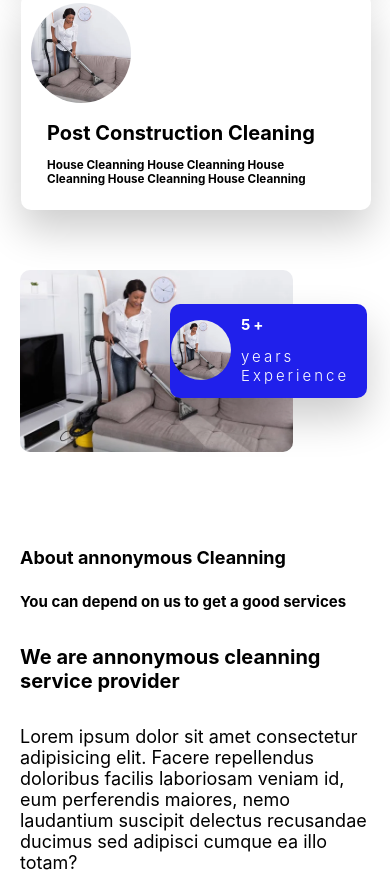
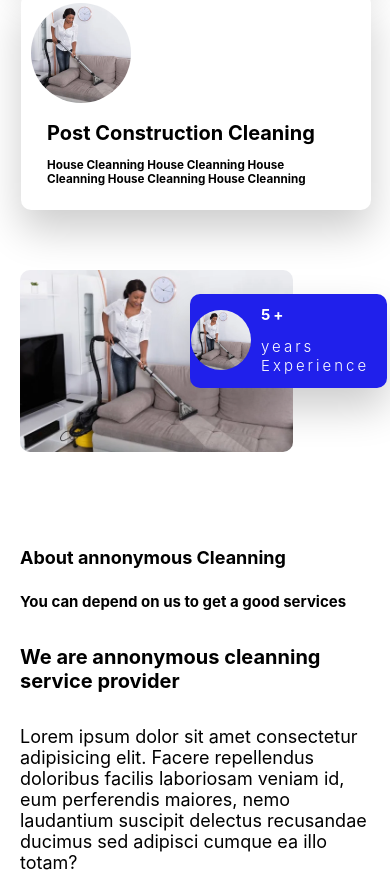
Before and after one commit to Alexkimathi/cleaning-services, a React (Create React App) app: page / in a window 390 px wide. Shown: the part 756-1647 px from the top of the page. Built offline with nearby package versions, Linux system fonts and the light colour scheme.

Commit message:
first commit

```diff
--- a/src/Components/About/about.css
+++ b/src/Components/About/about.css
@@ -110,8 +110,9 @@
   padding: .1rem;
   margin: 2rem;
   width: 50vw;
-  bottom: -33rem;
+  bottom: 18rem;
   left: 15rem;
+  position: relative;
   background-color: rgb(32, 32, 235)
 }
 .c-details{
```
